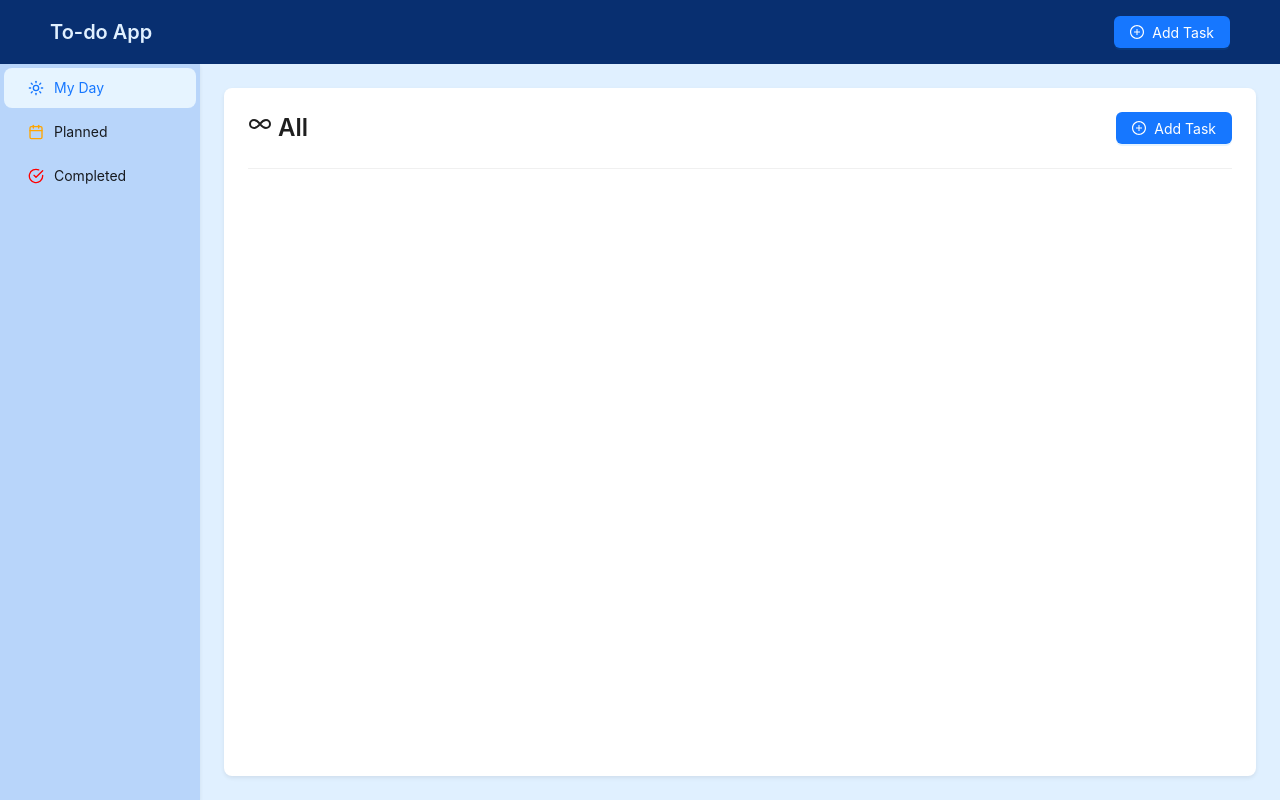
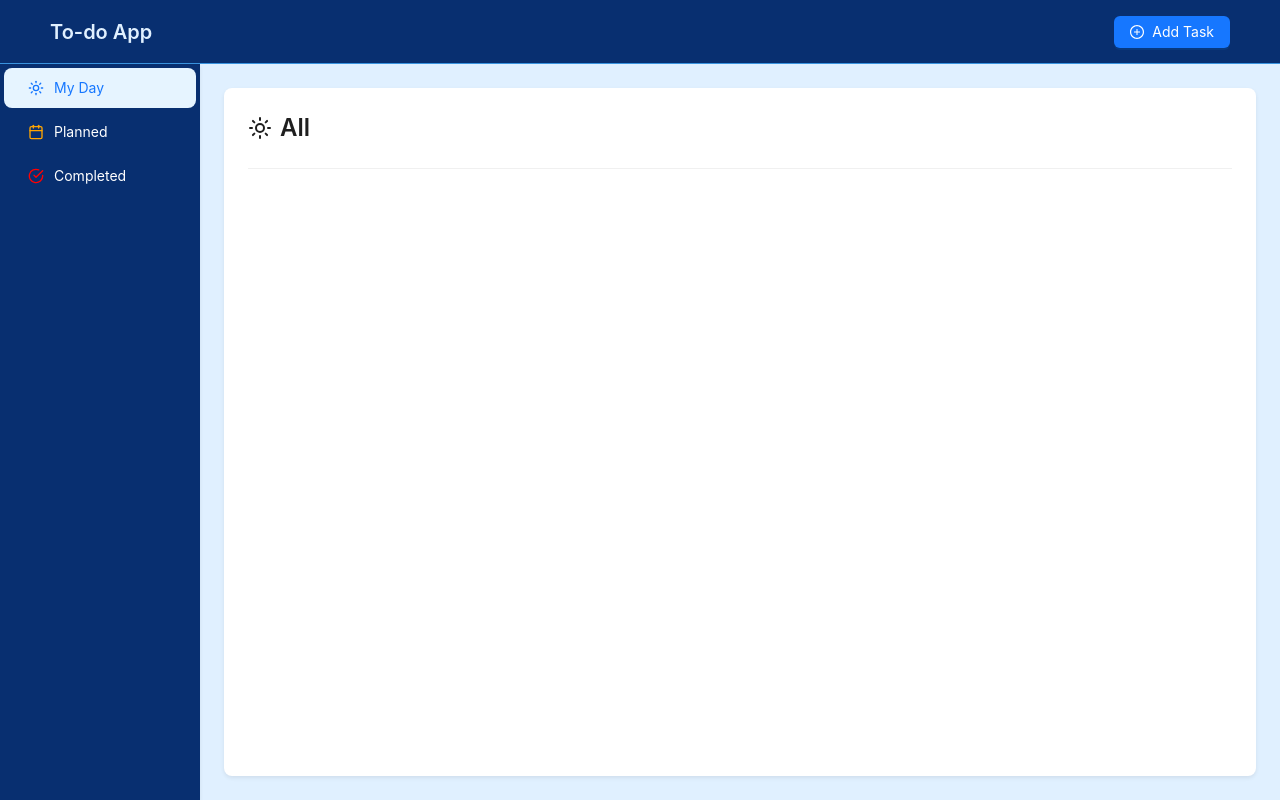
Before and after one commit to kelvink96/todo-electron-react-app, a React (Vite) app in the folder src/renderer/: page / in a window 1280 px wide. Built offline with nearby package versions, Linux system fonts and the light colour scheme.

Commit message:
feat: added tasks grouped by statust on MyDay page

```diff
--- a/package.json
+++ b/package.json
@@ -33,6 +33,7 @@
     "better-sqlite3": "^9.4.1",
     "electron-router-dom": "^1.0.5",
     "electron-updater": "^6.1.7",
+    "lodash": "^4.17.21",
     "lucide-react": "^0.334.0",
     "react-router-dom": "^6.22.1",
     "sqlite3": "^5.1.7"
@@ -42,6 +43,7 @@
     "@electron-toolkit/eslint-config-ts": "^1.0.1",
     "@electron-toolkit/tsconfig": "^1.0.1",
     "@types/better-sqlite3": "^7.6.9",
+    "@types/lodash": "^4.14.202",
     "@types/node": "^18.19.9",
     "@types/react": "^18.2.48",
     "@types/react-dom": "^18.2.18",
--- a/src/renderer/src/components/TaskItemCard.tsx
+++ b/src/renderer/src/components/TaskItemCard.tsx
@@ -12,7 +12,7 @@ export const TaskItemCard = (props: Props): ReactElement | null => {
   console.log(data)
 
   return (
-    <Card>
+    <Card className="shadow-sm">
       {data?.title}
       {data?.description}
     </Card>
--- /dev/null
+++ b/src/renderer/src/components/TasksTypeWrapper.tsx
@@ -0,0 +1,50 @@
+import { Collapse, List, theme } from 'antd'
+import { ITaskResult } from '../../../../interfaces'
+import { TaskItemCard } from './TaskItemCard'
+import { COLORS } from '../constants'
+
+interface Props {
+  groupedTasks: {
+    status: string
+    tasks: ITaskResult[]
+  }
+}
+
+export const TasksTypeWrapper = ({ groupedTasks, ...others }: Props) => {
+  const { token } = theme.useToken()
+  console.log(groupedTasks)
+
+  const panelStyle: React.CSSProperties = {
+    marginBottom: 16,
+    background: token.colorFillAlter,
+    borderRadius: token.borderRadiusLG,
+    border: 'none'
+  }
+
+  return (
+    <Collapse
+      defaultActiveKey={['1']}
+      ghost
+      style={{ background: COLORS['50'] }}
+      items={[
+        {
+          key: groupedTasks.status,
+          label: groupedTasks.status,
+          children: (
+            <List
+              grid={{ gutter: 16, column: 1 }}
+              dataSource={groupedTasks.tasks}
+              renderItem={(item) => (
+                <List.Item>
+                  <TaskItemCard data={item} />
+                </List.Item>
+              )}
+            />
+          ),
+          style: panelStyle
+        }
+      ]}
+      {...others}
+    />
+  )
+}
--- a/src/renderer/src/components/index.ts
+++ b/src/renderer/src/components/index.ts
@@ -1,3 +1,4 @@
 export { NewTaskItemModal } from './NewTaskItemModal'
 export { TaskDetailsModal } from './TaskDetailsModal'
 export { TaskItemCard } from './TaskItemCard'
+export { TasksTypeWrapper } from './TasksTypeWrapper'
--- a/src/renderer/src/layout/Main.tsx
+++ b/src/renderer/src/layout/Main.tsx
@@ -1,5 +1,5 @@
 import React, { useEffect, useState } from 'react'
-import { Button, Flex, Layout, Menu, MenuProps, theme, Typography } from 'antd'
+import { Button, ConfigProvider, Flex, Layout, Menu, MenuProps, theme, Typography } from 'antd'
 import { Link, Outlet, useLocation } from 'react-router-dom'
 import { CalendarIcon, CheckCircleIcon, SunIcon } from 'lucide-react'
 import { COLORS } from '../constants'
@@ -82,7 +82,8 @@ export const MainLayout: React.FC = () => {
             display: 'flex',
             alignItems: 'center',
             backgroundColor: COLORS['700'],
-            color: COLORS['50']
+            color: COLORS['50'],
+            borderBottom: `1px solid ${COLORS['400']}`
           }}
         >
           <div className="demo-logo" />
@@ -97,12 +98,28 @@ export const MainLayout: React.FC = () => {
         </Header>
         <Layout>
           <Sider width={200} className="shadow-sm">
-            <Menu
-              mode="inline"
-              style={{ height: '100%', borderRight: 0, backgroundColor: COLORS['100'] }}
-              items={pageLinks}
-              selectedKeys={[current]}
-            />
+            <ConfigProvider
+              theme={{
+                components: {
+                  Menu: {
+                    itemColor: 'white',
+                    itemBg: COLORS['700'],
+                    itemHoverBg: COLORS['600'],
+                    itemHoverColor: 'white'
+                  }
+                }
+              }}
+            >
+              <Menu
+                mode="inline"
+                style={{
+                  height: '100%',
+                  borderRight: 0
+                }}
+                items={pageLinks}
+                selectedKeys={[current]}
+              />
+            </ConfigProvider>
           </Sider>
           <Layout style={{ padding: '24px 24px', backgroundColor: COLORS['50'] }}>
             <Content
--- a/src/renderer/src/pages/Completed.tsx
+++ b/src/renderer/src/pages/Completed.tsx
@@ -2,7 +2,7 @@ import { ReactElement, useCallback, useEffect, useState } from 'react'
 import { IStatus, ITaskResult } from '../../../../interfaces'
 import { Divider, Flex, Spin, Typography } from 'antd'
 import { TaskItemCard } from '../components'
-import { InfinityIcon } from 'lucide-react'
+import { CheckCircleIcon } from 'lucide-react'
 
 export const CompletedPage = (): ReactElement | null => {
   const [tasks, setTasks] = useState<ITaskResult[]>([])
@@ -31,9 +31,10 @@ export const CompletedPage = (): ReactElement | null => {
   return (
     <>
       {loading && <Spin />}
-      <Flex justify="space-between" align="center">
+      <Flex align="center" gap="small">
+        <CheckCircleIcon />
         <Typography.Title level={3} className="m-0">
-          <InfinityIcon /> Completed
+          Completed
         </Typography.Title>
       </Flex>
       <Divider />
--- a/src/renderer/src/pages/MyDay.tsx
+++ b/src/renderer/src/pages/MyDay.tsx
@@ -1,45 +1,38 @@
 import { ReactElement, useCallback, useEffect, useState } from 'react'
-import { Button, Divider, Flex, Spin, Typography } from 'antd'
-import { InfinityIcon } from 'lucide-react'
-import { PlusCircleOutlined } from '@ant-design/icons'
-import { NewTaskItemModal, TaskItemCard } from '../components'
-import { ITaskBody, ITaskResult } from '../../../../interfaces'
+import { Divider, Flex, Spin, Typography } from 'antd'
+import { SunIcon } from 'lucide-react'
+import { TasksTypeWrapper } from '../components'
+import { ITaskResult } from '../../../../interfaces'
+import _ from 'lodash'
 
 export const MyDayPage = (): ReactElement | null => {
-  const [tasks, setTasks] = useState<ITaskResult[]>([])
-  const [isModalOpen, setIsModalOpen] = useState(false)
+  const [tasks, setTasks] = useState<{ status: string; tasks: ITaskResult[] }[]>([])
   const [loading, setLoading] = useState(false)
 
-  const showModal = (): void => {
-    setIsModalOpen(true)
-  }
-
-  const handleCancel = (): void => {
-    setIsModalOpen(false)
-  }
-
   const handleFetchTasks = useCallback(async () => {
-    // eslint-disable-next-line @typescript-eslint/ban-ts-comment
-    // @ts-ignore
-    const res = await window.api.getTasks()
-    setTasks(res)
-  }, [])
-
-  const handleCreateTask = async (payload: ITaskBody): Promise<void> => {
     try {
       setLoading(true)
-      console.log('parsed_body', payload)
       // eslint-disable-next-line @typescript-eslint/ban-ts-comment
       // @ts-ignore
-      await window.api.addTask(payload)
-      await refresh()
+      let res = await window.api.getTasks()
+
+      // group tasks by status
+      res = _.chain(res)
+        .groupBy('status')
+        .map((items, status) => {
+          return { status, tasks: items }
+        })
+        // @ts-ignore
+        .values()
+        .value()
+
+      setTasks(res)
       setLoading(false)
-      setIsModalOpen(false)
-    } catch (err) {
-      console.log(err)
+    } catch (e) {
+      console.log(e)
       setLoading(false)
     }
-  }
+  }, [])
 
   const refresh = async (): Promise<void> => {
     await handleFetchTasks()
@@ -50,33 +43,20 @@ export const MyDayPage = (): ReactElement | null => {
   }, [])
 
   console.log('window api', window.api)
-  console.log('tasks', tasks)
 
   return (
     <div>
       {loading && <Spin />}
-      <Flex justify="space-between" align="center">
+      <Flex align="center" gap="small">
+        <SunIcon />
         <Typography.Title level={3} className="m-0">
-          <InfinityIcon /> All
+          All
         </Typography.Title>
-        <Button type="primary" icon={<PlusCircleOutlined />} onClick={showModal}>
-          Add Task
-        </Button>
       </Flex>
       <Divider />
-      <Flex gap="middle" vertical>
-        {tasks.map((task, idx) => (
-          <TaskItemCard key={idx.toString()} hoverable data={task}>
-            {task.title}
-          </TaskItemCard>
-        ))}
-      </Flex>
-      <NewTaskItemModal
-        open={isModalOpen}
-        handleCancel={handleCancel}
-        handleOk={handleCreateTask}
-        loading={loading}
-      />
+      {tasks.map((task) => (
+        <TasksTypeWrapper key={task.status} groupedTasks={task} />
+      ))}
     </div>
   )
 }
--- a/src/renderer/src/pages/Planned.tsx
+++ b/src/renderer/src/pages/Planned.tsx
@@ -2,7 +2,7 @@ import { ReactElement, useCallback, useEffect, useState } from 'react'
 import { IStatus, ITaskResult } from '../../../../interfaces'
 import { TaskItemCard } from '../components'
 import { Divider, Flex, Spin, Typography } from 'antd'
-import { InfinityIcon } from 'lucide-react'
+import { CalendarIcon } from 'lucide-react'
 
 export const PlannedPage = (): ReactElement | null => {
   const [tasks, setTasks] = useState<ITaskResult[]>([])
@@ -31,9 +31,10 @@ export const PlannedPage = (): ReactElement | null => {
   return (
     <>
       {loading && <Spin />}
-      <Flex justify="space-between" align="center">
+      <Flex gap="small" align="center">
+        <CalendarIcon />
         <Typography.Title level={3} className="m-0">
-          <InfinityIcon /> In Progress
+          Planned
         </Typography.Title>
       </Flex>
       <Divider />
```
Also changed, not shown: 2 other files (tests, documents, lock files or other folders).
